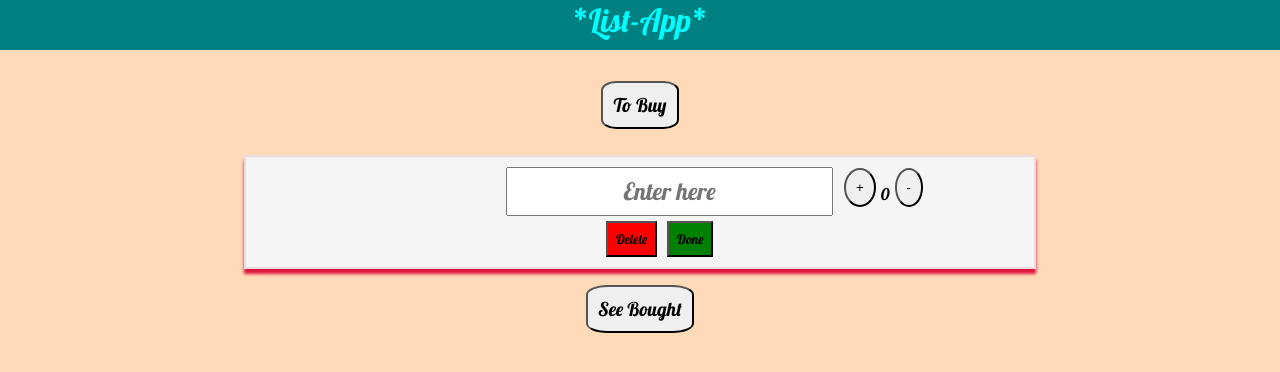
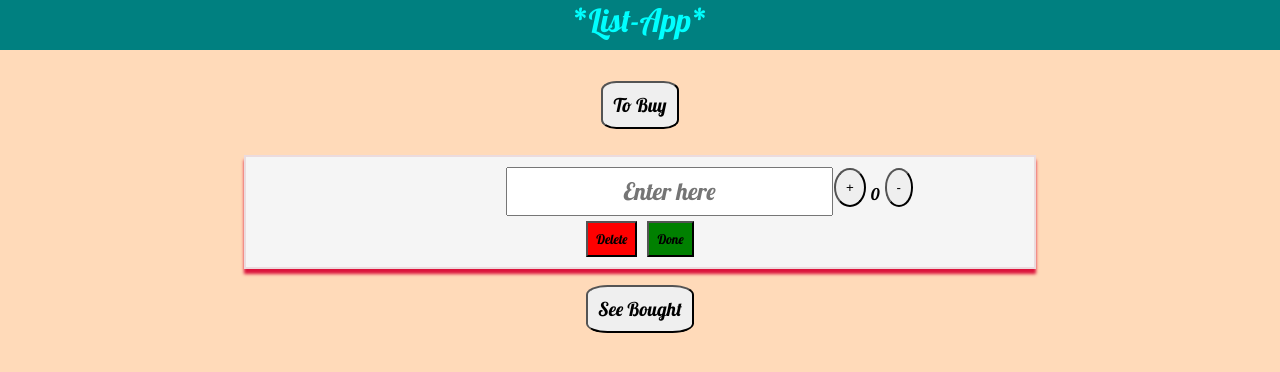
Before and after one commit to sirius97/List-App, a React app: page / in a window 1280 px wide. Shown: the top 372 px of the page. Built offline with nearby package versions, Linux system fonts and the light colour scheme.

Commit message:
styling modification

```diff
--- a/src/Container/ToBuy/Item/Item.css
+++ b/src/Container/ToBuy/Item/Item.css
@@ -11,14 +11,41 @@
 
 }
 
+.Delete {
+
+    background-color:red;
+    margin-right: 10px;
+    padding:8px;
+    font-family : Lobster;
+}
+
+.Done {
+
+    background-color:green;
+    padding:8px;
+    font-family : Lobster;
+}
+
+.A {
+    display:flex;
+    margin-left:250px;
+    margin-right: 10px;
+}
+
+.A input {
+
+    height:78%;
+    font-family:Lobster;
+    font-size:24px;
+    text-align:center;
+}
 
 
-
-@media (max-width: 350px){
+@media (max-width: 400px){
     .Item {
         width : 100%;
         padding: 15px;
         display: flex;
-        margin : auto;
+        margin : 0 auto;
     }
 }
--- a/src/Container/ToBuy/Item/Item.js
+++ b/src/Container/ToBuy/Item/Item.js
@@ -6,17 +6,14 @@ const item = (props) => {
 
       return  (
             <div className={classes.Item}>
-                <div style = {{display:'flex', marginLeft:'250px'}}>
-                    <div style ={{marginRight:'10px'}}>
-                    <input type="text" style = {{height:'78%',fontFamily:'Lobster',fontSize:'24px',textAlign:'center'}}onChange = {props.changeName} placeholder="Enter here" value={props.name}/>
+                <div className ={classes.A}>
+                    <div>
+                    <input type="text" onChange = {props.changeName} placeholder="Enter here" value={props.name}/>
                     </div>
                     <QuantityCounter quantity = {props.quantity} increment = {props.increment} decrement = {props.decremet} />
                 </div>
-                <div style={{display:'flex',marginLeft:'350px'}}>
-                <button onClick={props.delete} style={{backgroundColor:"red",marginRight: '10px',padding:'8px', fontFamily : 'Lobster'}}>Delete</button>
-                <button onClick = {props.done} style={{backgroundColor:"green",padding:'8px',fontFamily : 'Lobster'}}>Done</button>
-                </div>
-
+                <button onClick={props.delete} className = {classes.Delete}>Delete</button>
+                <button onClick = {props.done} className={classes.Done}>Done</button>
             </div>
         );
 
--- a/src/Container/ToBuy/ToBuy.css
+++ b/src/Container/ToBuy/ToBuy.css
@@ -1,5 +1,14 @@
 .ToBuy{
     text-align: center;
+}
+
+.buttonA{
+
+    border-radius:20%;
+    padding:10px;
+    font-family:Lobster;
+    font-size:19px;
+    margin:10px;
 }
 
 .ToBuy button:hover{
--- a/src/Container/ToBuy/ToBuy.js
+++ b/src/Container/ToBuy/ToBuy.js
@@ -130,8 +130,7 @@ class ToBuy extends Component {
         return(
         <Aux>
             <div className = {classes.ToBuy}>
-                <button
-                style = {{borderRadius:'20%',padding:'10px',fontFamily:'Lobster',fontSize:'19px',margin:'10px'}}
+                <button className = {classes.buttonA}
                 onClick = {this.onClickHandler}>To Buy</button>
                 {items}
             </div>
```
